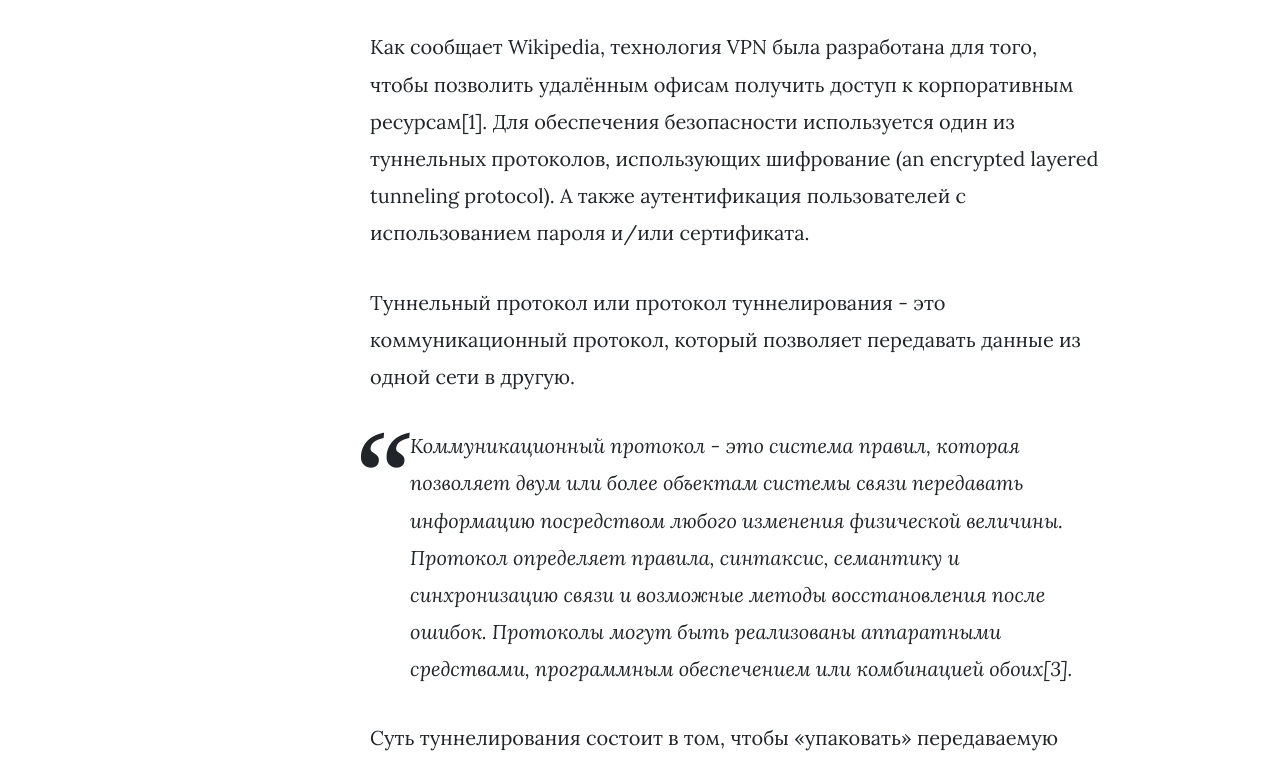
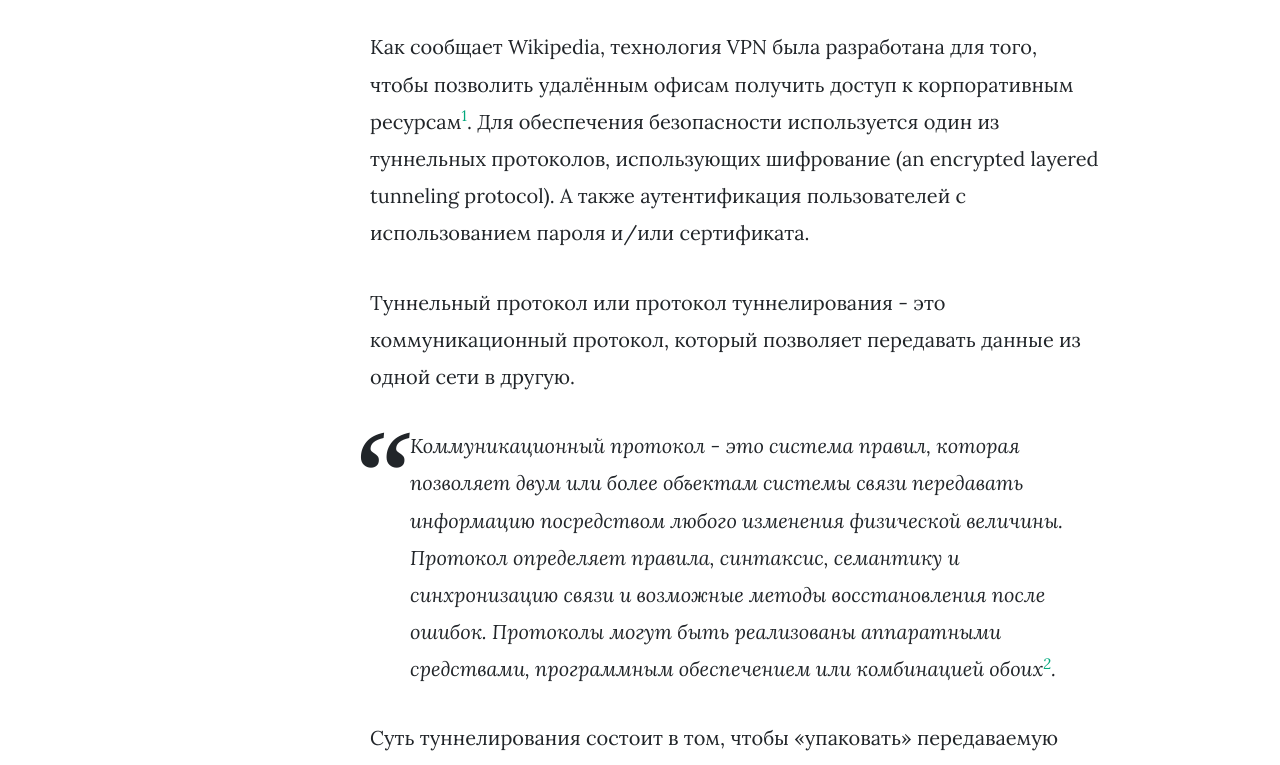
Before and after one commit to mdanshin/mdanshin.github.io, a Jekyll site: the page built from _posts/2019-04-30-vpn base.md, in a window 1280 px wide and 1400 px high, scrolled down 535 px. Shown: the part 226-991 px from the top of the window. Built offline with Jekyll 4.4.1, drawn with Linux system fonts in a browser that asks for light colours; nearby versions of some CDN libraries; comment, search, counter and statistics services are not loaded; some of the changed text lies outside the part shown.

Commit message:
some fix

```diff
--- a/_posts/2019-04-30-vpn base.md
+++ b/_posts/2019-04-30-vpn base.md
@@ -11,12 +11,12 @@ author: Mikhail
 
 В статье использованы материалы свободной энциклопедии Wikipedia.
 
-Как сообщает Wikipedia, технология VPN была разработана для того, чтобы позволить удалённым офисам получить доступ к корпоративным ресурсам[1]. Для обеспечения безопасности используется один из туннельных протоколов, использующих шифрование (an encrypted layered tunneling protocol). А также аутентификация пользователей с использованием пароля и/или сертификата.
+Как сообщает Wikipedia, технология VPN была разработана для того, чтобы позволить удалённым офисам получить доступ к корпоративным ресурсам[^1]. Для обеспечения безопасности используется один из туннельных протоколов, использующих шифрование (an encrypted layered tunneling protocol). А также аутентификация пользователей с использованием пароля и/или сертификата.
 
 Туннельный протокол или протокол туннелирования - это коммуникационный протокол, который позволяет передавать данные из одной сети в другую.
 
 
->Коммуникационный протокол - это система правил, которая позволяет двум или более объектам системы связи передавать информацию посредством любого изменения физической величины. Протокол определяет правила, синтаксис, семантику и синхронизацию связи и возможные методы восстановления после ошибок. Протоколы могут быть реализованы аппаратными средствами, программным обеспечением или комбинацией обоих[3].
+>Коммуникационный протокол - это система правил, которая позволяет двум или более объектам системы связи передавать информацию посредством любого изменения физической величины. Протокол определяет правила, синтаксис, семантику и синхронизацию связи и возможные методы восстановления после ошибок. Протоколы могут быть реализованы аппаратными средствами, программным обеспечением или комбинацией обоих[^3].
 
 Суть туннелирования состоит в том, чтобы «упаковать» передаваемую порцию данных, вместе со служебными полями, в новый «конверт» для обеспечения конфиденциальности и целостности всей передаваемой порции, включая служебные поля. Этот процесс называется инкапсуляцией (encapsulation).
 
@@ -38,7 +38,7 @@ author: Mikhail
 
 ![vpn-short-description/vpn-short-description_4.png](/assets/images/vpn-base/4.png)
 
-Собственно, комбинация туннелирования + шифрования и позволяет реализовать виртуальные частные сети (VPN)[2].
+Собственно, комбинация туннелирования + шифрования и позволяет реализовать виртуальные частные сети (VPN)[^2].
 
 Вот наиболее популярные протоколы туннелирования.
 
@@ -68,6 +68,6 @@ author: Mikhail
 
 
 
-[1] <https://en.wikipedia.org/wiki/Virtual_private_network>
-[2] <http://bit.ly/dms_tunnelling>
-[3] <https://en.wikipedia.org/wiki/Communication_protocol>
+[^1]: <https://en.wikipedia.org/wiki/Virtual_private_network>
+[^2]: <http://bit.ly/dms_tunnelling>
+[^3]: <https://en.wikipedia.org/wiki/Communication_protocol>
```
